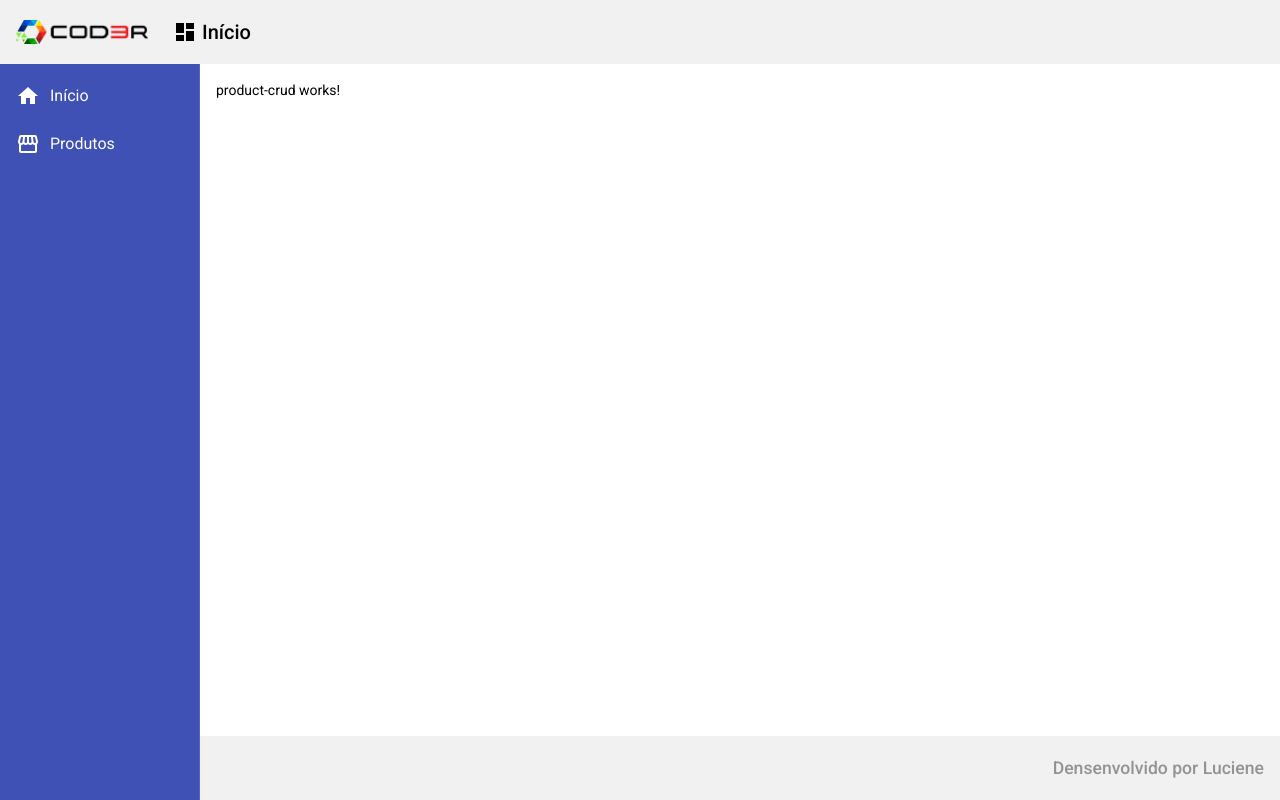
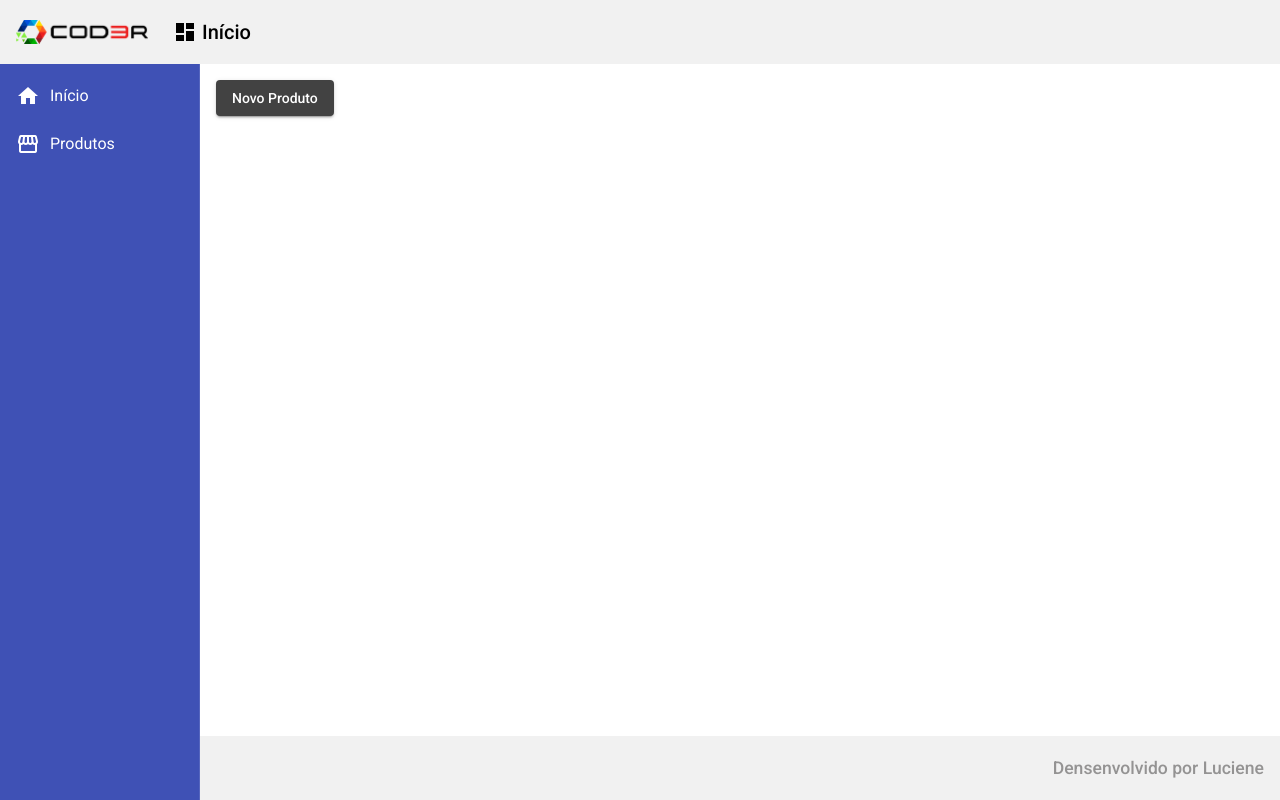
Before and after one commit to LucieneSousa/cursoAngular, an Angular app in the folder crud/frontend/: page /products in a window 1280 px wide. Built offline with nearby package versions, Linux system fonts and the light colour scheme.

Commit message:
implementaçao do product-crud

```diff
--- a/crud/frontend/src/app/app-routing.module.ts
+++ b/crud/frontend/src/app/app-routing.module.ts
@@ -1,3 +1,4 @@
+import { ProductCreateComponent } from "./components/product/product-create/product-create.component";
 import { ProductCrudComponent } from "./views/product-crud/product-crud.component";
 import { HomeComponent } from "./views/home/home.component";
 import { NgModule } from "@angular/core";
@@ -12,6 +13,10 @@
     path: "products",
     component: ProductCrudComponent,
   },
+  {
+    path: "products/create",
+    component: ProductCreateComponent,
+  },
 ];
 
 @NgModule({
--- /dev/null
+++ b/crud/frontend/src/app/components/product/product-create/product-create.component.html
@@ -0,0 +1 @@
+<p>product-create works!</p>
--- /dev/null
+++ b/crud/frontend/src/app/components/product/product-create/product-create.component.ts
@@ -0,0 +1,15 @@
+import { Component, OnInit } from '@angular/core';
+
+@Component({
+  selector: 'app-product-create',
+  templateUrl: './product-create.component.html',
+  styleUrls: ['./product-create.component.css']
+})
+export class ProductCreateComponent implements OnInit {
+
+  constructor() { }
+
+  ngOnInit(): void {
+  }
+
+}
--- /dev/null
+++ b/crud/frontend/src/app/components/product/product.model.ts
@@ -0,0 +1,5 @@
+export interface Product {
+  id?: number;
+  name: string;
+  price: number;
+}
--- a/crud/frontend/src/app/views/product-crud/product-crud.component.html
+++ b/crud/frontend/src/app/views/product-crud/product-crud.component.html
@@ -1 +1,3 @@
-<p>product-crud works!</p>
+<button mat-raised-button (click)="navigateToProductCreate()">
+  Novo Produto
+</button>
--- a/crud/frontend/src/app/views/product-crud/product-crud.component.ts
+++ b/crud/frontend/src/app/views/product-crud/product-crud.component.ts
@@ -1,15 +1,16 @@
-import { Component, OnInit } from '@angular/core';
-
+import { Component, OnInit } from "@angular/core";
+import { Router } from "@angular/router";
 @Component({
-  selector: 'app-product-crud',
-  templateUrl: './product-crud.component.html',
-  styleUrls: ['./product-crud.component.css']
+  selector: "app-product-crud",
+  templateUrl: "./product-crud.component.html",
+  styleUrls: ["./product-crud.component.css"],
 })
 export class ProductCrudComponent implements OnInit {
+  constructor(private router: Router) {}
 
-  constructor() { }
+  ngOnInit(): void {}
 
-  ngOnInit(): void {
+  navigateToProductCreate(): void {
+    this.router.navigate(["/products/create"]);
   }
-
 }
```
Also changed, not shown: crud/frontend/src/app/app.module.ts (+5 -2 lines), crud/frontend/src/app/components/product/product-create/product-create.component.css (added).
